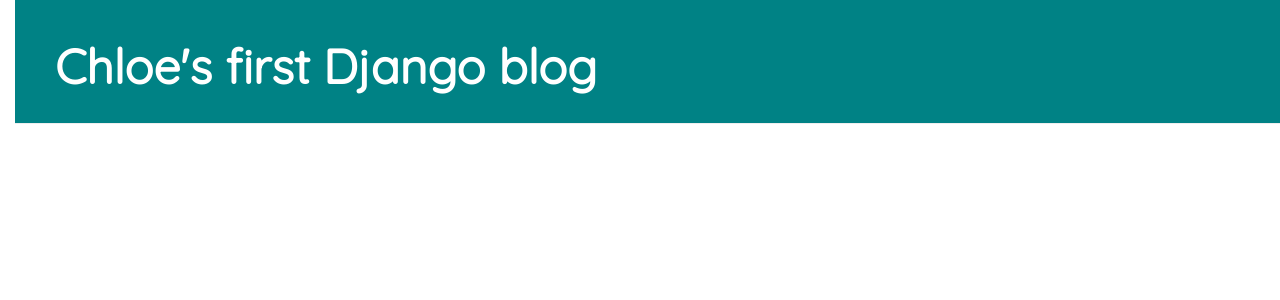
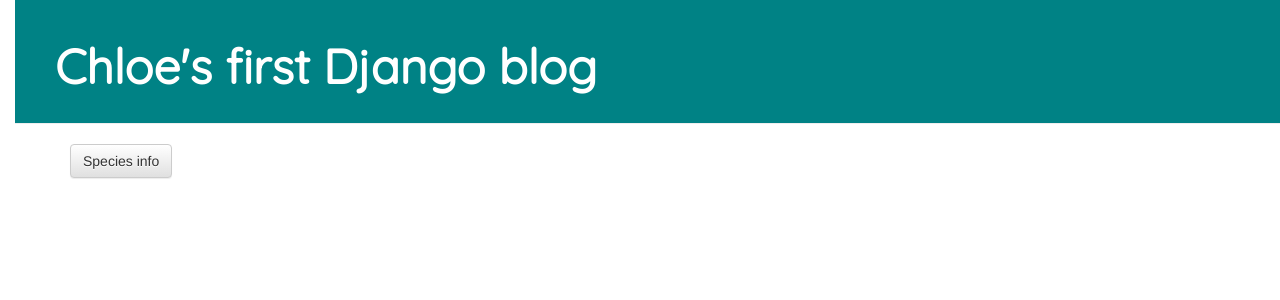
Before and after one commit to ChloeVincent/my-DjangoGirls-blog, a Django app: page / in a window 1280 px wide. Shown: the top 300 px of the page. Run offline with Django 3.2, Linux system fonts and the light colour scheme; data that the repository does not hold is empty; parts of the project's set-up code (start-up, migrations or seed data) failed here and were passed over; some libraries are stand-ins or nearby versions.

Commit message:
add button to display species information prototype

```diff
--- a/blog/templates/blog/post_list.html
+++ b/blog/templates/blog/post_list.html
@@ -1,6 +1,11 @@
 {% extends 'blog/base.html' %}
 
 {% block content %}
+<div>
+	<a class="btn btn-default" href="{% url 'species_info' %}">Species info</a>
+</div>
+
+
 	{% for post in posts %}
 	    <div class="post">
 	        <div class="date">
--- a/blog/urls.py
+++ b/blog/urls.py
@@ -6,4 +6,5 @@ urlpatterns = [
 	path('post/<int:pk>/', views.post_detail, name='post_detail'),
 	path('post/new/', views.post_new,name='post_new'),
 	path('post/edit/<int:pk>/', views.post_edit, name='post_edit'),
+	path('species_info/', views.species_info, name='species_info')
 ]
--- a/blog/views.py
+++ b/blog/views.py
@@ -2,6 +2,7 @@ from django.shortcuts import render, get_object_or_404, redirect
 from .models import Post
 from django.utils import timezone
 from .forms import PostForm
+from .pykew import Species
 
 
 def post_list(request):
@@ -42,3 +43,11 @@ def post_edit(request, pk):
 		form = PostForm(instance=post)
 
 	return render(request, 'blog/post_edit.html', {'form':form})
+
+
+def species_info(request):
+	name = 'monstera deliciosa'
+	species = Species(name)
+
+	#print("we found %i %s"% (count, name))
+	return render(request, 'blog/species_info.html', {'species':species})
```
Also changed, not shown: blog/pykew.py (added, +13 -0 lines), blog/templates/blog/species_info.html (added, +9 -0 lines).
